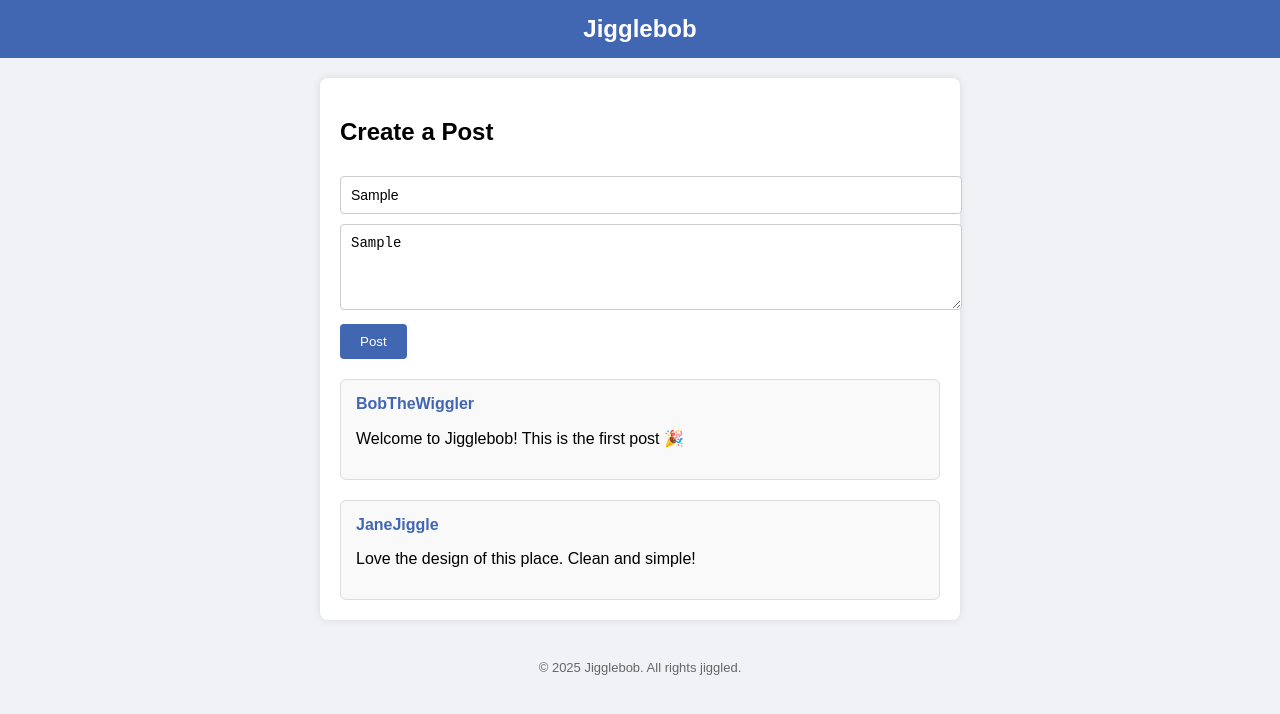
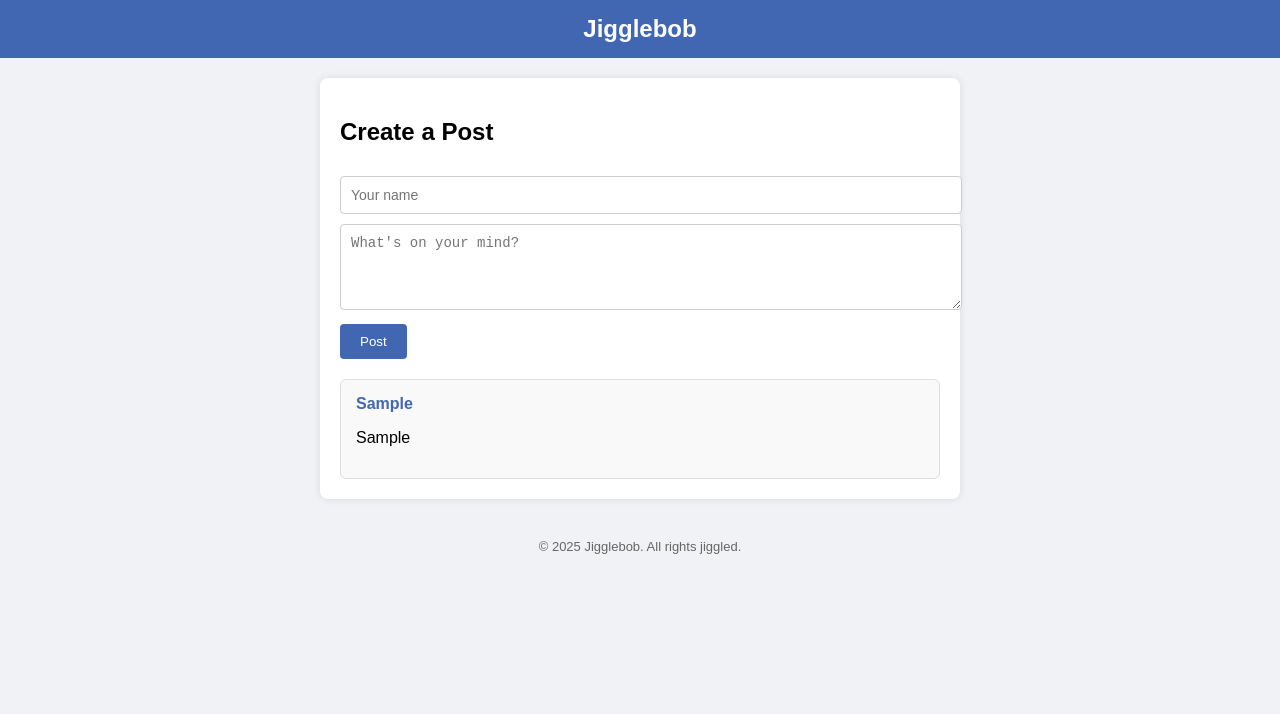
Before and after one commit to jigglingspirirt2222/jigglebob2, a plain HTML site: page index.html in a window 1280 px wide. Both pictures are taken after typing "Sample", "Sample" into the empty fields and a click on the button "Post". Drawn offline with Linux system fonts and the light colour scheme.

Commit message:
Update index.html

```diff
--- a/index.html
+++ b/index.html
@@ -79,19 +79,13 @@
   <div class="container">
     <h2>Create a Post</h2>
     <div class="post-form">
-      <input type="text" placeholder="Your name" />
-      <textarea rows="4" placeholder="What's on your mind?"></textarea>
-      <button>Post</button>
+      <input type="text" id="nameInput" placeholder="Your name" />
+      <textarea id="messageInput" rows="4" placeholder="What's on your mind?"></textarea>
+      <button onclick="submitPost()">Post</button>
     </div>
 
-    <div class="post">
-      <div class="username">BobTheWiggler</div>
-      <p>Welcome to Jigglebob! This is the first post 🎉</p>
-    </div>
-
-    <div class="post">
-      <div class="username">JaneJiggle</div>
-      <p>Love the design of this place. Clean and simple!</p>
+    <div id="postFeed">
+      <!-- Posts will appear here -->
     </div>
   </div>
 
@@ -99,5 +93,38 @@
     &copy; 2025 Jigglebob. All rights jiggled.
   </footer>
 
+  <script>
+    function submitPost() {
+      const name = document.getElementById("nameInput").value.trim();
+      const message = document.getElementById("messageInput").value.trim();
+
+      if (name === "" || message === "") {
+        alert("Please fill in both fields.");
+        return;
+      }
+
+      const postFeed = document.getElementById("postFeed");
+
+      const postDiv = document.createElement("div");
+      postDiv.classList.add("post");
+
+      const usernameDiv = document.createElement("div");
+      usernameDiv.classList.add("username");
+      usernameDiv.innerText = name;
+
+      const messageP = document.createElement("p");
+      messageP.innerText = message;
+
+      postDiv.appendChild(usernameDiv);
+      postDiv.appendChild(messageP);
+
+      postFeed.insertBefore(postDiv, postFeed.firstChild);
+
+      // Clear input fields
+      document.getElementById("nameInput").value = "";
+      document.getElementById("messageInput").value = "";
+    }
+  </script>
+
 </body>
 </html>
```
